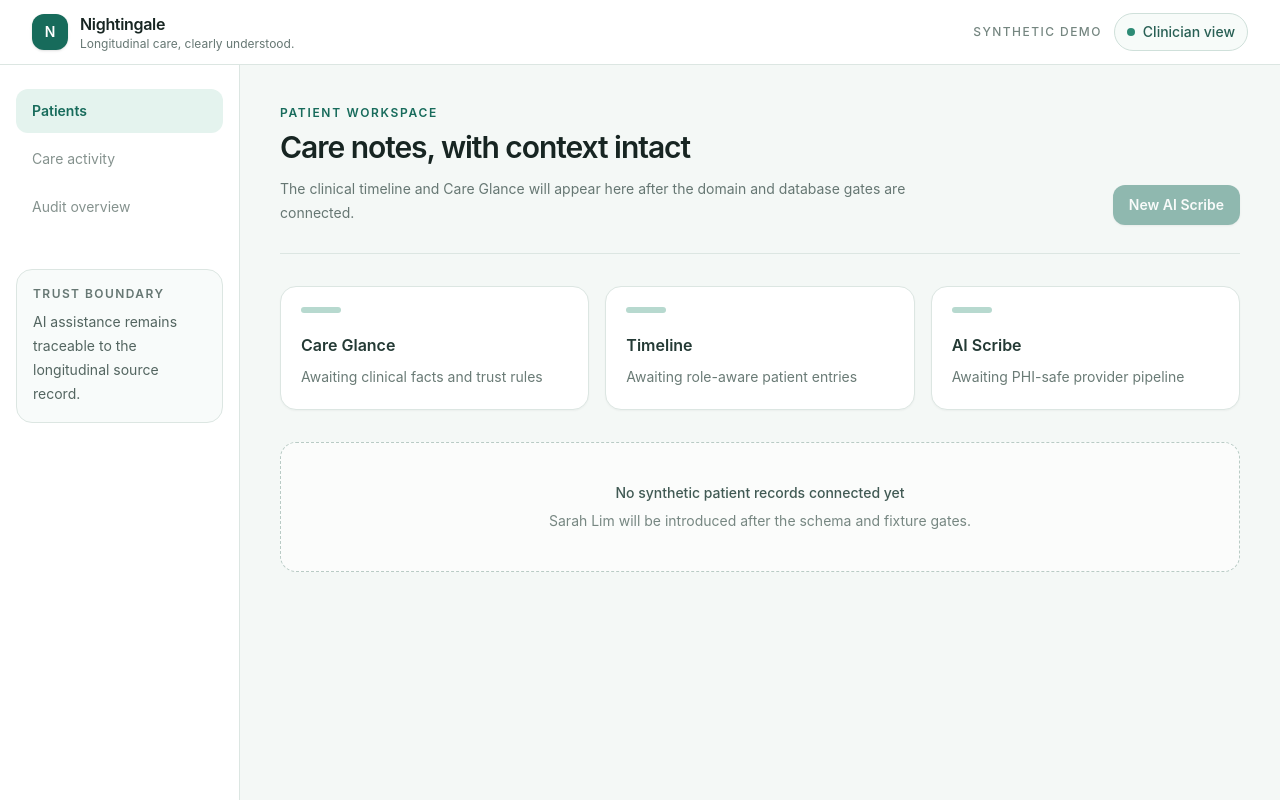
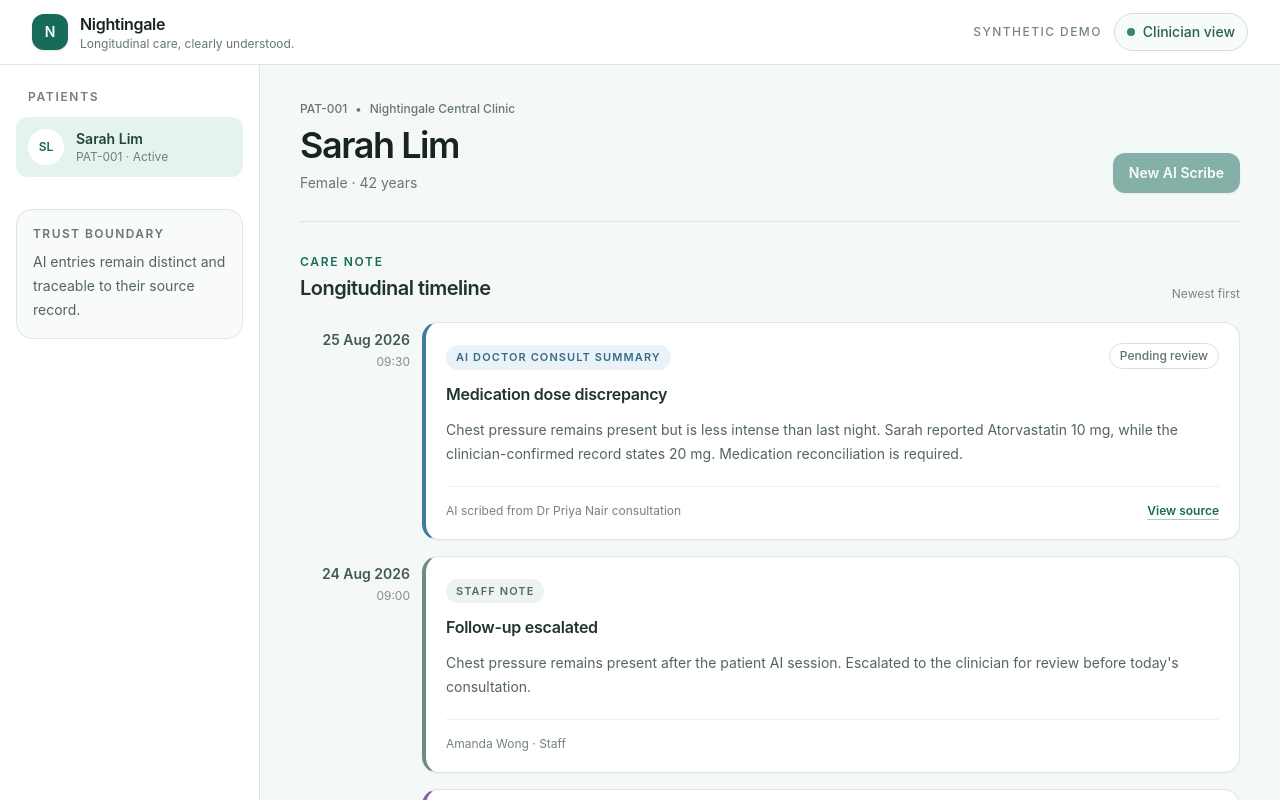
Before and after one commit to QFAN04/nightingale-care-note, a Next.js app in the folder frontend/: page / in a window 1280 px wide. Shown: the top 800 px of the page. Built offline with nearby package versions, Linux system fonts and the light colour scheme.

Commit message:
feat: add longitudinal patient care note UI

```diff
--- a/frontend/app/page.tsx
+++ b/frontend/app/page.tsx
@@ -1,7 +1,10 @@
+import { TimelineCard } from "@/components/timeline-card";
+import { sarahLim, sarahTimeline } from "@/lib/demo-data";
+
 export default function Home() {
   return (
     <div className="min-h-screen bg-[#f4f8f6]">
-      <header className="border-b border-[#dce6e2] bg-white">
+      <header className="sticky top-0 z-10 border-b border-[#dce6e2] bg-white/95 backdrop-blur">
         <div className="mx-auto flex h-16 max-w-[1440px] items-center justify-between px-5 sm:px-8">
           <div className="flex items-center gap-3">
             <div
@@ -14,7 +17,7 @@ export default function Home() {
               <h1 className="text-base font-semibold tracking-[-0.02em] text-[#172522]">
                 Nightingale
               </h1>
-              <p className="text-xs text-[#667773]">
+              <p className="hidden text-xs text-[#667773] sm:block">
                 Longitudinal care, clearly understood.
               </p>
             </div>
@@ -28,101 +31,96 @@ export default function Home() {
               className="flex items-center gap-2 rounded-full border border-[#cfe0da] bg-[#f7fbf9] px-3 py-2 text-sm font-medium text-[#285f54]"
               type="button"
             >
-              <span
-                aria-hidden="true"
-                className="size-2 rounded-full bg-[#2d8b75]"
-              />
+              <span aria-hidden="true" className="size-2 rounded-full bg-[#2d8b75]" />
               Clinician view
             </button>
           </div>
         </div>
       </header>
 
-      <div className="mx-auto grid max-w-[1440px] lg:grid-cols-[240px_1fr]">
+      <div className="mx-auto grid max-w-[1440px] lg:grid-cols-[260px_1fr]">
         <aside className="hidden min-h-[calc(100vh-4rem)] border-r border-[#dce6e2] bg-white px-4 py-6 lg:block">
-          <nav aria-label="Primary navigation" className="space-y-1">
+          <p className="px-3 text-xs font-semibold uppercase tracking-[0.14em] text-[#71817d]">
+            Patients
+          </p>
+          <nav aria-label="Patient list" className="mt-3">
             <a
               aria-current="page"
-              className="block rounded-xl bg-[#e4f3ee] px-4 py-3 text-sm font-semibold text-[#176b5b]"
+              className="flex items-center gap-3 rounded-xl bg-[#e4f3ee] px-3 py-3"
               href="#workspace"
             >
-              Patients
+              <span className="grid size-9 place-items-center rounded-full bg-white text-xs font-semibold text-[#176b5b]">
+                SL
+              </span>
+              <span>
+                <span className="block text-sm font-semibold text-[#24413a]">Sarah Lim</span>
+                <span className="block text-xs text-[#6d817b]">PAT-001 · Active</span>
+              </span>
             </a>
-            <span className="block rounded-xl px-4 py-3 text-sm text-[#85928e]">
-              Care activity
-            </span>
-            <span className="block rounded-xl px-4 py-3 text-sm text-[#85928e]">
-              Audit overview
-            </span>
           </nav>
 
-          <div className="mt-10 rounded-2xl border border-[#dce6e2] bg-[#f8fbfa] p-4">
+          <div className="mt-8 rounded-2xl border border-[#dce6e2] bg-[#f8fbfa] p-4">
             <p className="text-xs font-semibold uppercase tracking-[0.12em] text-[#667773]">
               Trust boundary
             </p>
             <p className="mt-2 text-sm leading-6 text-[#536560]">
-              AI assistance remains traceable to the longitudinal source record.
+              AI entries remain distinct and traceable to their source record.
             </p>
           </div>
         </aside>
 
-        <main id="workspace" className="px-5 py-8 sm:px-8 lg:px-10 lg:py-10">
+        <main id="workspace" className="px-5 py-7 sm:px-8 lg:px-10 lg:py-9">
           <div className="mx-auto max-w-5xl">
-            <div className="flex flex-col gap-4 border-b border-[#dce6e2] pb-7 sm:flex-row sm:items-end sm:justify-between">
+            <div className="flex flex-col gap-5 border-b border-[#dce6e2] pb-7 sm:flex-row sm:items-end sm:justify-between">
               <div>
-                <p className="text-xs font-semibold uppercase tracking-[0.14em] text-[#176b5b]">
-                  Patient workspace
-                </p>
-                <h2 className="mt-2 text-3xl font-semibold tracking-[-0.035em] text-[#172522]">
-                  Care notes, with context intact
+                <div className="flex flex-wrap items-center gap-2 text-xs font-medium text-[#667773]">
+                  <span>{sarahLim.externalRef}</span>
+                  <span aria-hidden="true">•</span>
+                  <span>{sarahLim.clinic}</span>
+                </div>
+                <h2 className="mt-2 text-3xl font-semibold tracking-[-0.04em] text-[#172522] sm:text-4xl">
+                  {sarahLim.name}
                 </h2>
-                <p className="mt-3 max-w-2xl text-sm leading-6 text-[#667773]">
-                  The clinical timeline and Care Glance will appear here after
-                  the domain and database gates are connected.
-                </p>
+                <p className="mt-2 text-sm text-[#667773]">{sarahLim.detail}</p>
               </div>
               <button
-                className="w-fit rounded-xl bg-[#176b5b] px-4 py-2.5 text-sm font-semibold text-white shadow-sm disabled:cursor-not-allowed disabled:opacity-45"
+                className="w-fit rounded-xl bg-[#176b5b] px-4 py-2.5 text-sm font-semibold text-white shadow-sm disabled:cursor-not-allowed disabled:opacity-50"
                 disabled
+                title="Available in the AI Scribe gate"
                 type="button"
               >
                 New AI Scribe
               </button>
             </div>
 
-            <section
-              aria-labelledby="foundation-status"
-              className="mt-8 grid gap-4 md:grid-cols-3"
-            >
-              <h3 className="sr-only" id="foundation-status">
-                Foundation status
-              </h3>
-              {[
-                ["Care Glance", "Awaiting clinical facts and trust rules"],
-                ["Timeline", "Awaiting role-aware patient entries"],
-                ["AI Scribe", "Awaiting PHI-safe provider pipeline"],
-              ].map(([title, description]) => (
-                <article
-                  className="rounded-2xl border border-[#dce6e2] bg-white p-5 shadow-[0_1px_2px_rgba(23,37,34,0.04)]"
-                  key={title}
-                >
-                  <div className="mb-5 h-1.5 w-10 rounded-full bg-[#b7d9cf]" />
-                  <h4 className="font-semibold text-[#243a35]">{title}</h4>
-                  <p className="mt-2 text-sm leading-6 text-[#6a7b76]">
-                    {description}
+            <section aria-labelledby="timeline-heading" className="mt-8">
+              <div className="flex items-end justify-between gap-4">
+                <div>
+                  <p className="text-xs font-semibold uppercase tracking-[0.14em] text-[#176b5b]">
+                    Care note
                   </p>
-                </article>
-              ))}
+                  <h3
+                    className="mt-1 text-xl font-semibold tracking-[-0.025em] text-[#20332f]"
+                    id="timeline-heading"
+                  >
+                    Longitudinal timeline
+                  </h3>
+                </div>
+                <span className="text-xs text-[#778782]">Newest first</span>
+              </div>
+
+              <ol className="mt-5 space-y-4">
+                {sarahTimeline.map((item) => (
+                  <li className="grid gap-3 sm:grid-cols-[110px_1fr]" key={item.id}>
+                    <div className="pt-2 sm:text-right">
+                      <p className="text-sm font-semibold text-[#415a54]">{item.date}</p>
+                      <p className="mt-1 text-xs text-[#82908c]">{item.time}</p>
+                    </div>
+                    <TimelineCard item={item} />
+                  </li>
+                ))}
+              </ol>
             </section>
-
-            <div className="mt-8 rounded-2xl border border-dashed border-[#b9cbc5] bg-white/60 px-6 py-10 text-center">
-              <p className="text-sm font-medium text-[#415a54]">
-                No synthetic patient records connected yet
-              </p>
-              <p className="mt-2 text-sm text-[#778782]">
-                Sarah Lim will be introduced after the schema and fixture gates.
-              </p>
-            </div>
           </div>
         </main>
       </div>
--- /dev/null
+++ b/frontend/components/timeline-card.tsx
@@ -0,0 +1,54 @@
+import type { TimelineItem } from "@/lib/demo-data";
+
+const toneStyles: Record<TimelineItem["tone"], string> = {
+  clinician: "border-l-[#176b5b]",
+  staff: "border-l-[#6f8c84]",
+  "ai-patient": "border-l-[#8562a7]",
+  "ai-clinician": "border-l-[#427a9b]",
+};
+
+const badgeStyles: Record<TimelineItem["tone"], string> = {
+  clinician: "bg-[#e7f3ef] text-[#176b5b]",
+  staff: "bg-[#eef2f1] text-[#536b65]",
+  "ai-patient": "bg-[#f2edf7] text-[#745390]",
+  "ai-clinician": "bg-[#eaf2f7] text-[#356c8b]",
+};
+
+export function TimelineCard({ item }: { item: TimelineItem }) {
+  return (
+    <article
+      className={`rounded-2xl border border-l-4 border-[#dce6e2] bg-white p-5 shadow-[0_1px_2px_rgba(23,37,34,0.04)] ${toneStyles[item.tone]}`}
+      id={item.id}
+    >
+      <div className="flex flex-wrap items-start justify-between gap-3">
+        <div>
+          <span
+            className={`inline-flex rounded-full px-2.5 py-1 text-[11px] font-semibold uppercase tracking-[0.1em] ${badgeStyles[item.tone]}`}
+          >
+            {item.label}
+          </span>
+          <h4 className="mt-3 text-base font-semibold tracking-[-0.015em] text-[#20332f]">
+            {item.title}
+          </h4>
+        </div>
+        {item.review && (
+          <span className="rounded-full border border-[#d7e2de] px-2.5 py-1 text-xs font-medium text-[#61736e]">
+            {item.review}
+          </span>
+        )}
+      </div>
+      <p className="mt-3 text-sm leading-6 text-[#536560]">{item.content}</p>
+      <div className="mt-5 flex flex-wrap items-center justify-between gap-3 border-t border-[#edf2f0] pt-4 text-xs text-[#74837f]">
+        <span>{item.author}</span>
+        {item.sourceId && (
+          <a
+            className="font-semibold text-[#176b5b] underline decoration-[#a9cfc5] underline-offset-4"
+            href={`#${item.sourceId}`}
+          >
+            View source
+          </a>
+        )}
+      </div>
+    </article>
+  );
+}
--- /dev/null
+++ b/frontend/lib/demo-data.ts
@@ -0,0 +1,82 @@
+export type TimelineItem = {
+  id: string;
+  date: string;
+  time: string;
+  label: string;
+  title: string;
+  content: string;
+  author: string;
+  tone: "clinician" | "staff" | "ai-patient" | "ai-clinician";
+  review?: "Confirmed" | "Pending review";
+  sourceId?: string;
+};
+
+export const sarahLim = {
+  externalRef: "PAT-001",
+  name: "Sarah Lim",
+  detail: "Female · 42 years",
+  clinic: "Nightingale Central Clinic",
+};
+
+export const sarahTimeline: TimelineItem[] = [
+  {
+    id: "entry-aug-25",
+    date: "25 Aug 2026",
+    time: "09:30",
+    label: "AI doctor consult summary",
+    title: "Medication dose discrepancy",
+    content:
+      "Chest pressure remains present but is less intense than last night. Sarah reported Atorvastatin 10 mg, while the clinician-confirmed record states 20 mg. Medication reconciliation is required.",
+    author: "AI scribed from Dr Priya Nair consultation",
+    tone: "ai-clinician",
+    review: "Pending review",
+    sourceId: "consult-aug-25",
+  },
+  {
+    id: "entry-aug-24",
+    date: "24 Aug 2026",
+    time: "09:00",
+    label: "Staff note",
+    title: "Follow-up escalated",
+    content:
+      "Chest pressure remains present after the patient AI session. Escalated to the clinician for review before today's consultation.",
+    author: "Amanda Wong · Staff",
+    tone: "staff",
+  },
+  {
+    id: "entry-aug-23",
+    date: "23 Aug 2026",
+    time: "20:15",
+    label: "AI patient session",
+    title: "Worsening chest pressure",
+    content:
+      "Patient reports worsening chest pressure, newly present for three days and stronger last night. This is an AI-extracted report pending clinician review.",
+    author: "AI scribed from patient session",
+    tone: "ai-patient",
+    review: "Pending review",
+    sourceId: "session-aug-23",
+  },
+  {
+    id: "entry-jul-12",
+    date: "12 Jul 2026",
+    time: "11:00",
+    label: "Staff note",
+    title: "Routine telephone follow-up",
+    content:
+      "Sarah reported no chest pain or chest pressure and no new medication concerns.",
+    author: "Amanda Wong · Staff",
+    tone: "staff",
+  },
+  {
+    id: "entry-apr-15",
+    date: "15 Apr 2026",
+    time: "09:00",
+    label: "Clinician note",
+    title: "Medication and allergy context",
+    content:
+      "Penicillin allergy confirmed; previous reaction was urticaria. Atorvastatin 20 mg once daily remains the clinician-confirmed medication dose.",
+    author: "Dr Priya Nair · Clinician",
+    tone: "clinician",
+    review: "Confirmed",
+  },
+];
```
Also changed, not shown: frontend/vitest.config.mts, 1 other file (tests, documents, lock files or other folders).
